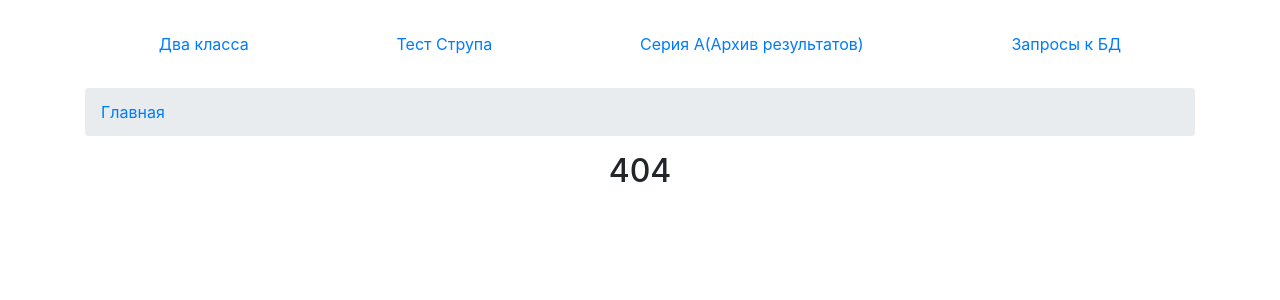
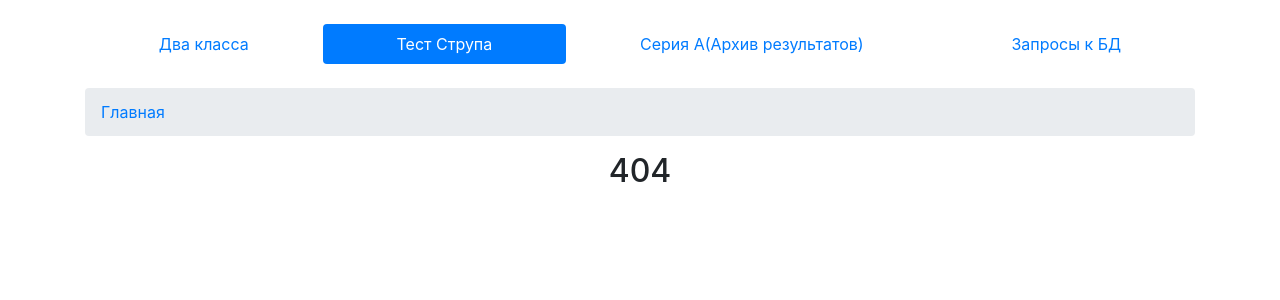
Before and after one commit to VovichUA/dna_test, a PHP site: page /index.php in a window 1280 px wide. Shown: the top 300 px of the page. Run offline with PHP 8.4, Linux system fonts and the light colour scheme; data that the repository does not hold is empty.

Commit message:
improve stroop controllers

```diff
--- a/app/controllers/StroopController.php
+++ b/app/controllers/StroopController.php
@@ -20,6 +20,7 @@ class StroopController
             $color[$i] = $colors[0];
             $word[$i] = $colors[1];
         }
+        $stroop = true;
 
         require_once __DIR__ . '/../views/main/stroop.php';
     }
@@ -31,6 +32,7 @@ class StroopController
             $count += (int)$result;
         }
         $breadcrumb = ['/' => 'Главная', '/stroop' => 'Тест Струпа', '/stroop/result_stroop' => 'Результат теста'];
+        $stroop = true;
 
         require_once __DIR__ . '/../views/main/stroop_result.php';
     }
--- a/app/views/layouts/header.php
+++ b/app/views/layouts/header.php
@@ -11,7 +11,8 @@
     <nav class="nav nav-pills nav-fill">
         <a class="nav-link <?php /** @var bool $two_class */ if ($two_class): ?> active <?php endif; ?>"
            href="/two_classes">Два класса</a>
-        <a class="nav-link" href="/stroop">Тест Струпа</a>
+        <a class="nav-link<?php /** @var bool $stroop */ if ($stroop): ?> active <?php endif; ?>"
+           href="/stroop">Тест Струпа</a>
         <a class="nav-link" href="/terrikon">Серия А(Архив результатов)</a>
         <a class="nav-link" href="/example_query">Запросы к БД</a>
     </nav>
--- a/app/views/main/stroop.php
+++ b/app/views/main/stroop.php
@@ -1,9 +1,10 @@
 <?php require_once __DIR__.'/../layouts/header.php'; ?>
     <form action="/stroop/result_stroop" method="post">
         <?php for ($i=0;$i<5;$i++): ?>
-        <p style="background-color: <?= /** @var string $color */$color[$i] ?>">
+        <b style="color: <?= /** @var string $color */$color[$i] ?>">
             <?= /** @var string $word */ $word[$i] ?>
-        </p>
+        </b>
+            <br>
 
             <?php /** @var array $colors */
             foreach ($colors as $col): ?>
```
